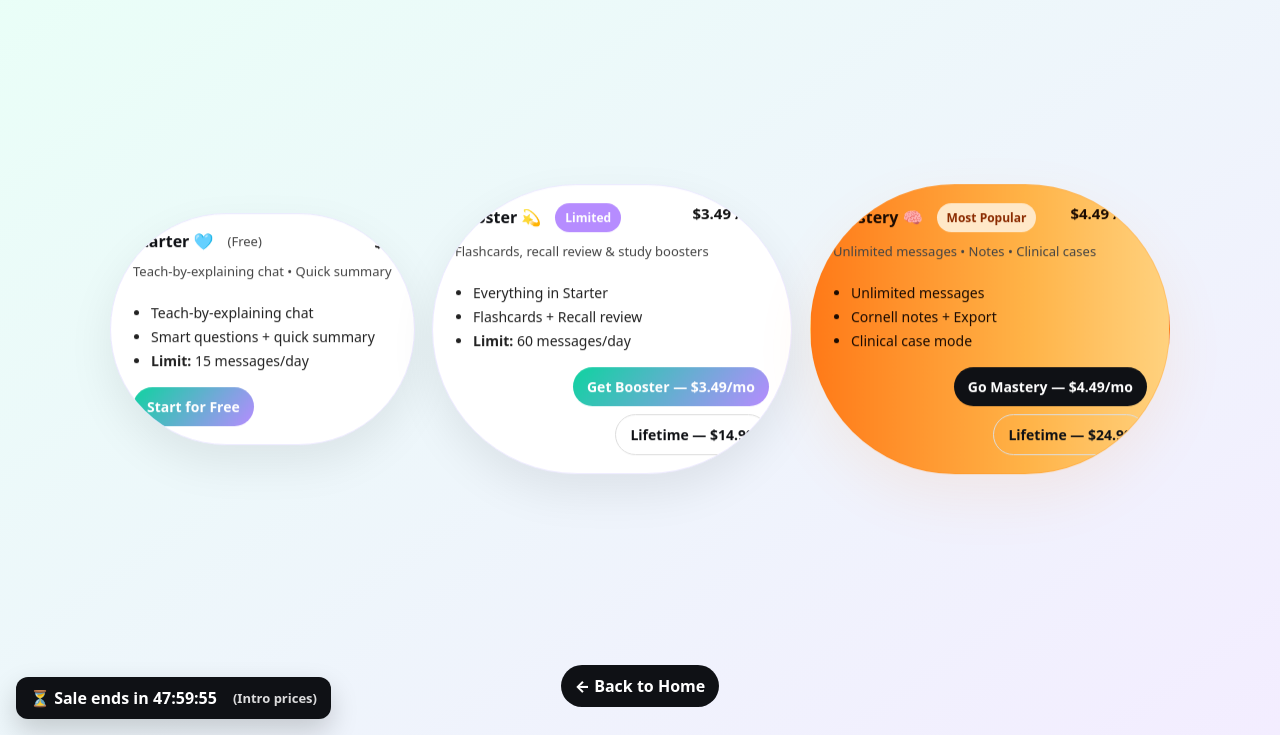
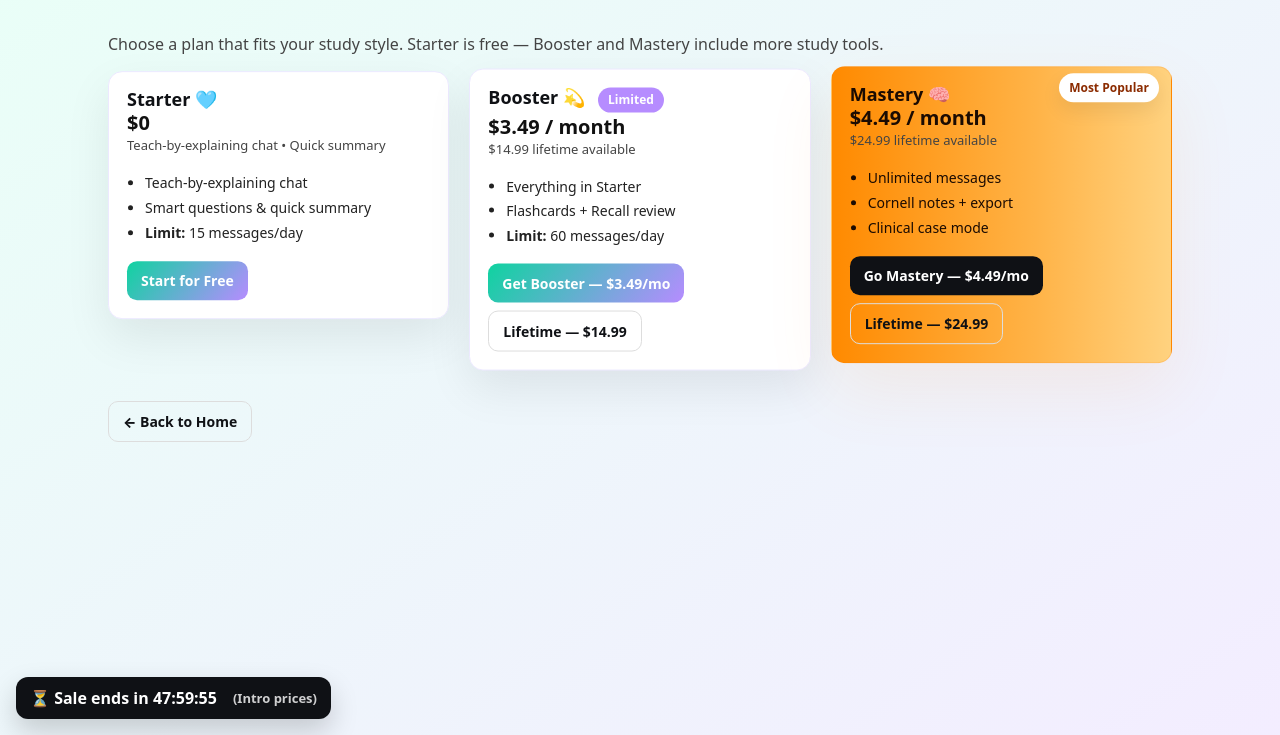
Before and after one commit to dhruvguruprasad-max/menti-api-app, a plain HTML site: page plans.html in a window 1280 px wide. Shown: the part 65-800 px from the top of the page. Drawn offline with Linux system fonts and the light colour scheme.

Commit message:
Update plans.html

```diff
--- a/plans.html
+++ b/plans.html
@@ -12,231 +12,188 @@
     --ink:#0f1115;
     --bg1:#e9fff7;
     --bg2:#f3edff;
-    --pill-bg:#ffffff;
-    --pill-border:#ece9ff;
+    --card-bg:#ffffff;
+    --card-border:#ece9ff;
+    --shadow: 0 18px 46px rgba(0,0,0,.08);
   }
+  *{box-sizing:border-box}
+  html,body{height:100%;margin:0;font-family:system-ui,-apple-system,Segoe UI,Roboto,Poppins,Arial;color:var(--ink);background:linear-gradient(145deg,var(--bg1),var(--bg2)) fixed}
 
-  *{box-sizing:border-box}
-  html,body{height:100%}
-  body{
-    margin:0;
-    font-family:system-ui,-apple-system,Segoe UI,Roboto,Poppins,Arial;
-    color:var(--ink);
-    background:linear-gradient(145deg,var(--bg1),var(--bg2)) fixed;
-    min-height:100vh;
-    display:flex;
-    flex-direction:column;
-    align-items:stretch;
-  }
-
-  header{
-    display:flex;
-    align-items:center;
-    gap:12px;
-    padding:18px 22px;
-  }
+  /* header */
+  header{display:flex;align-items:center;gap:12px;padding:18px 22px}
   header img{width:44px;height:44px;border-radius:10px;object-fit:cover}
   .title{font-weight:800;font-size:18px}
 
-  main{flex:1;display:flex;align-items:center;justify-content:center;padding:20px}
+  /* page container */
+  .container{max-width:1100px;margin:0 auto;padding:18px}
 
-  /* Stage centers the pills */
-  .stage {
-    width:100%;
-    max-width:1100px;
-    padding:18px;
-    display:flex;
-    gap:18px;
-    align-items:center;
-    justify-content:center;
-    flex-wrap:wrap;
+  /* grid of cards */
+  .grid{
+    display:grid;
+    grid-template-columns:repeat(3,1fr);
+    gap:20px;
+    align-items:start;
+    margin:18px 0;
   }
 
-  /* Pill appearance */
-  .pill {
-    background:var(--pill-bg);
-    border:1px solid var(--pill-border);
-    border-radius:999px;               /* pill shape */
-    padding:18px 22px;
-    min-width:280px;
-    max-width:360px;                   /* cap width so pills are consistent */
+  /* card */
+  .card{
+    background:var(--card-bg);
+    border:1px solid var(--card-border);
+    border-radius:14px;
+    padding:18px;
+    box-shadow:var(--shadow);
     display:flex;
     flex-direction:column;
-    gap:10px;
-    box-shadow:0 18px 46px rgba(0,0,0,.08);
-    transition:transform .18s ease, box-shadow .18s ease;
-    overflow:hidden;                   /* ensures nothing exceeds pill */
-    position:relative;
-    will-change:transform;
-    /* gentle float */
-    animation: floaty 6s ease-in-out infinite;
+    gap:12px;
+    min-height:220px;
+    overflow:hidden; /* prevents overflow */
   }
-  .pill:hover{ transform:translateY(-8px) scale(1.01); box-shadow:0 36px 80px rgba(0,0,0,.12); }
+  .card h3{margin:0;font-size:18px;font-weight:900;line-height:1.05}
+  .price{font-size:20px;font-weight:900;color:#111}
+  .tagline{font-size:13px;color:#444}
+  .features{margin:8px 0 0 18px;padding:0;font-size:14px;color:#222}
+  .features li{margin:6px 0;line-height:1.35}
 
-  @keyframes floaty{
-    0%{ transform: translateY(0); }
-    50%{ transform: translateY(-8px); }
-    100%{ transform: translateY(0); }
+  .actions{margin-top:auto;display:flex;gap:8px;flex-wrap:wrap;align-items:center}
+  .btn{
+    padding:10px 14px;border-radius:10px;text-decoration:none;font-weight:800;font-size:14px;
+  }
+  .btn.primary{background:linear-gradient(130deg,var(--mint),var(--lav));color:#fff;border:0}
+  .btn.ghost{background:transparent;color:var(--ink);border:1px solid #ddd}
+  .btn.dark{background:#0f1115;color:#fff;border:0}
+
+  .badge{display:inline-block;padding:6px 10px;border-radius:999px;font-weight:800;font-size:12px}
+  .badge.mint{background:var(--mint);color:#fff}
+  .badge.purple{background:var(--lav);color:#fff}
+
+  /* Mastery highlight */
+  .card.mastery{
+    background: linear-gradient(90deg,#ff8a00 0%, #ffb347 60%, #ffd27f 100%);
+    color:#1b0b02;
+    border:1px solid rgba(255,120,0,0.18);
+    box-shadow:0 26px 70px rgba(255,120,0,0.09);
+  }
+  .card.mastery h3, .card.mastery .price, .card.mastery .features li{color:#1b0b02}
+  .card.mastery .badge{background:#fff;color:#8b2b00;font-weight:900}
+
+  /* "Most Popular" ribbon corner */
+  .ribbon{
+    position:absolute; right:12px; top:12px; transform:translateY(-6px);
+    background:#fff;color:#8b2b00;padding:6px 10px;border-radius:999px;font-weight:900;font-size:12px;
+    box-shadow:0 8px 20px rgba(0,0,0,.08);
   }
 
-  /* ensure the contents wrap and fit */
-  .pill .heading {
-    display:flex;
-    gap:8px;
-    align-items:center;
-    flex-wrap:wrap;
+  /* responsive: stack to 1 column on small screens */
+  @media (max-width:980px){
+    .grid{grid-template-columns:repeat(2,1fr)}
   }
-  .pill .name{ font-weight:900; font-size:16px; line-height:1.05; margin:0; }
-  .pill .price{ font-weight:900; font-size:15px; color:#111; }
-  .pill .meta{ color:#444; font-size:13px }
-  .pill ul{ margin:8px 0 0 18px; padding:0; font-size:14px; color:#222 }
-  .pill ul li{ margin:6px 0; line-height:1.3 }
-
-  .actions { display:flex; gap:8px; align-items:center; flex-wrap:wrap; justify-content:flex-end; }
-
-  .btn {
-    padding:10px 14px; border-radius:999px; text-decoration:none; font-weight:800; font-size:14px;
-  }
-  .btn.primary { background:linear-gradient(130deg,var(--mint),var(--lav)); color:#fff; border:0; }
-  .btn.ghost { background:transparent; color:var(--ink); border:1px solid #ddd; }
-  .btn.dark { background:#0f1115; color:#fff; border:0; }
-
-  .badge { background:var(--mint); color:#fff; padding:6px 10px; border-radius:999px; font-weight:800; font-size:12px; }
-  .badge.alt { background:var(--lav); }
-
-  /* Mastery fiery pill */
-  .pill.mastery {
-    background: linear-gradient(90deg,#ff7a18 0%, #ffb347 60%, #ffd27f 100%);
-    color:#1b0b02;
-    border:1px solid rgba(255,120,0,0.18);
-    box-shadow:0 22px 60px rgba(255,120,0,0.09);
-  }
-  .pill.mastery .name, .pill.mastery .price, .pill.mastery ul li { color:#1b0b02; }
-  .pill.mastery .badge { background:#ffe8c8; color:#8b2b00; font-weight:800; }
-
-  /* layout helpers so content stays inside pill */
-  .top-row { display:flex; justify-content:space-between; gap:12px; align-items:flex-start; }
-  .mid-row { display:flex; gap:12px; align-items:center; justify-content:space-between; flex-wrap:wrap; }
-  .bottom-row { display:flex; justify-content:space-between; align-items:center; gap:12px; flex-wrap:wrap; }
-
-  /* responsive: full-width pills on narrow screens */
-  @media (max-width:980px){
-    .pill { max-width:100%; min-width:220px; }
-    .stage { gap:12px; padding:12px; }
-    .actions { justify-content:flex-start; width:100%; }
+  @media (max-width:640px){
+    .grid{grid-template-columns:1fr}
+    .container{padding:12px}
   }
 
-  /* back link */
-  .back { display:inline-block; margin:18px auto 28px; padding:10px 14px; border-radius:999px; background:#0f1115; color:#fff; text-decoration:none; font-weight:800; align-self:center; }
+  /* bottom-left countdown */
+  .timer{
+    position:fixed; left:16px; bottom:16px; z-index:40;
+    background:#0f1115; color:#fff; border-radius:12px; padding:10px 14px;
+    box-shadow:0 12px 28px rgba(0,0,0,.18); font-weight:800; display:flex; gap:8px; align-items:center;
+  }
+  .timer small{opacity:.85;font-size:13px}
 
-  /* countdown timer bottom-left */
-  .timer {
-    position:fixed; left:16px; bottom:16px; z-index:30;
-    background:#0f1115; color:#fff; border-radius:12px; padding:10px 14px;
-    box-shadow:0 12px 28px rgba(0,0,0,.18); font-weight:800; display:flex; align-items:center; gap:8px;
-  }
-  .timer small{opacity:.85; font-size:13px}
+  /* subtle float animation for cards to feel "floating" */
+  .card{transform:translateZ(0); animation:float 6s ease-in-out infinite}
+  .card:nth-child(1){animation-delay:0s}
+  .card:nth-child(2){animation-delay:0.6s}
+  .card:nth-child(3){animation-delay:1.2s}
+  @keyframes float{0%{transform:translateY(0)}50%{transform:translateY(-8px)}100%{transform:translateY(0)}}
 </style>
 </head>
 <body>
   <header>
-    <img src="assets/logo.jpg" alt="Menti logo" />
+    <img src="assets/logo.jpg" alt="Menti logo">
     <div class="title">Menti Plans</div>
   </header>
 
-  <main>
-    <div class="stage" role="list" aria-label="Pricing plans">
+  <div class="container">
+    <p style="margin:0 0 8px;color:#444">Choose a plan that fits your study style. Starter is free — Booster and Mastery include more study tools.</p>
+
+    <div class="grid" role="list" aria-label="Plans">
       <!-- Starter -->
-      <article class="pill" role="listitem" aria-labelledby="starter-title">
-        <div class="top-row">
-          <div class="heading">
-            <div id="starter-title" class="name">Starter 🩵</div>
-            <div class="meta" style="margin-left:6px;">(Free)</div>
-          </div>
+      <article class="card" role="listitem" aria-labelledby="starter-title">
+        <div>
+          <h3 id="starter-title">Starter 🩵</h3>
           <div class="price">$0</div>
+          <div class="tagline">Teach-by-explaining chat • Quick summary</div>
         </div>
 
-        <div class="mid-row">
-          <div class="meta">Teach-by-explaining chat • Quick summary</div>
+        <div>
+          <ul class="features">
+            <li>Teach-by-explaining chat</li>
+            <li>Smart questions & quick summary</li>
+            <li><strong>Limit:</strong> 15 messages/day</li>
+          </ul>
         </div>
 
-        <ul>
-          <li>Teach-by-explaining chat</li>
-          <li>Smart questions + quick summary</li>
-          <li><strong>Limit:</strong> 15 messages/day</li>
-        </ul>
-
-        <div class="bottom-row">
         <div class="actions">
           <a class="btn primary" href="chat.html">Start for Free</a>
-          </div>
         </div>
       </article>
 
       <!-- Booster -->
-      <article class="pill" role="listitem" aria-labelledby="booster-title">
-        <div class="top-row">
-          <div class="heading">
-            <div id="booster-title" class="name">Booster 💫</div>
-            <div class="badge alt" aria-hidden="true" style="margin-left:6px;">Limited</div>
-          </div>
-          <div class="price">$3.49 / mo</div>
+      <article class="card" role="listitem" aria-labelledby="booster-title" style="position:relative;">
+        <div>
+          <h3 id="booster-title">Booster 💫 <span class="badge purple" style="margin-left:8px;font-size:12px">Limited</span></h3>
+          <div class="price">$3.49 / month</div>
+          <div class="tagline">$14.99 lifetime available</div>
         </div>
 
-        <div class="mid-row">
-          <div class="meta">Flashcards, recall review & study boosters</div>
-        </div>
-
-        <ul>
+        <div>
+          <ul class="features">
             <li>Everything in Starter</li>
             <li>Flashcards + Recall review</li>
             <li><strong>Limit:</strong> 60 messages/day</li>
           </ul>
+        </div>
 
-        <div class="bottom-row">
         <div class="actions">
           <a class="btn primary" href="https://dhruvprasad.gumroad.com/l/lghflw?offer_code=MENTI10" target="_blank" rel="noopener">Get Booster — $3.49/mo</a>
           <a class="btn ghost" href="https://dhruvprasad.gumroad.com/l/lghflw" target="_blank" rel="noopener">Lifetime — $14.99</a>
         </div>
-        </div>
       </article>
 
       <!-- Mastery -->
-      <article class="pill mastery" role="listitem" aria-labelledby="mastery-title">
-        <div class="top-row">
-          <div class="heading">
-            <div id="mastery-title" class="name">Mastery 🧠</div>
-            <div class="badge" aria-hidden="true" style="margin-left:6px;">Most Popular</div>
-          </div>
-          <div class="price">$4.49 / mo</div>
+      <article class="card mastery" role="listitem" aria-labelledby="mastery-title" style="position:relative;">
+        <div class="ribbon" aria-hidden="true">Most Popular</div>
+
+        <div>
+          <h3 id="mastery-title">Mastery 🧠</h3>
+          <div class="price">$4.49 / month</div>
+          <div class="tagline">$24.99 lifetime available</div>
         </div>
 
-        <div class="mid-row">
-          <div class="meta">Unlimited messages • Notes • Clinical cases</div>
+        <div>
+          <ul class="features">
+            <li>Unlimited messages</li>
+            <li>Cornell notes + export</li>
+            <li>Clinical case mode</li>
+          </ul>
         </div>
 
-        <ul>
-          <li>Unlimited messages</li>
-          <li>Cornell notes + Export</li>
-          <li>Clinical case mode</li>
-        </ul>
-
-        <div class="bottom-row">
         <div class="actions">
           <a class="btn dark" href="https://dhruvprasad.gumroad.com/l/lghflw?offer_code=MENTI10" target="_blank" rel="noopener">Go Mastery — $4.49/mo</a>
           <a class="btn ghost" href="https://dhruvprasad.gumroad.com/l/lghflw" target="_blank" rel="noopener">Lifetime — $24.99</a>
         </div>
-        </div>
       </article>
     </div>
-  </main>
 
-  <a class="back" href="index.html">← Back to Home</a>
+    <a class="btn ghost" href="index.html" style="display:inline-block;margin-top:8px">← Back to Home</a>
+  </div>
 
-  <!-- Countdown widget -->
-  <div class="timer" id="timer" role="status" aria-live="polite">
+  <!-- countdown -->
+  <div class="timer" role="status" aria-live="polite">
     <span>⏳ Sale ends in <strong id="countdown">--:--:--</strong></span>
-    <small style="opacity:.85;margin-left:8px;">(Intro prices)</small>
+    <small style="opacity:.8;margin-left:8px;">(Intro prices)</small>
   </div>
 
 <script>
```
Lines whose indentation alone changed are shown as unchanged.
